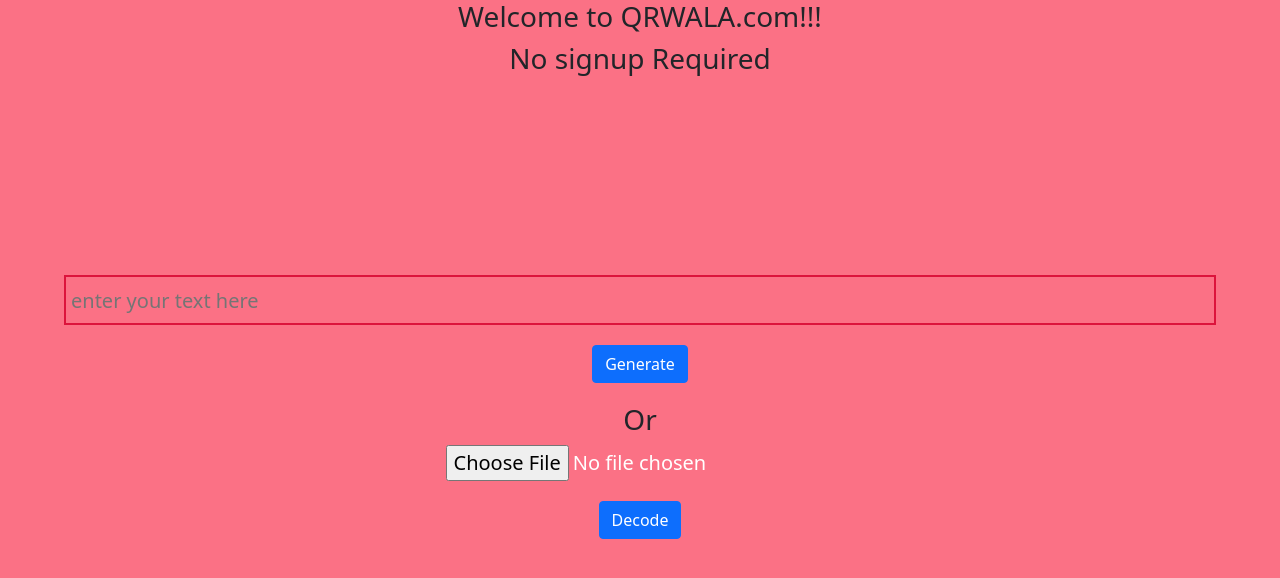
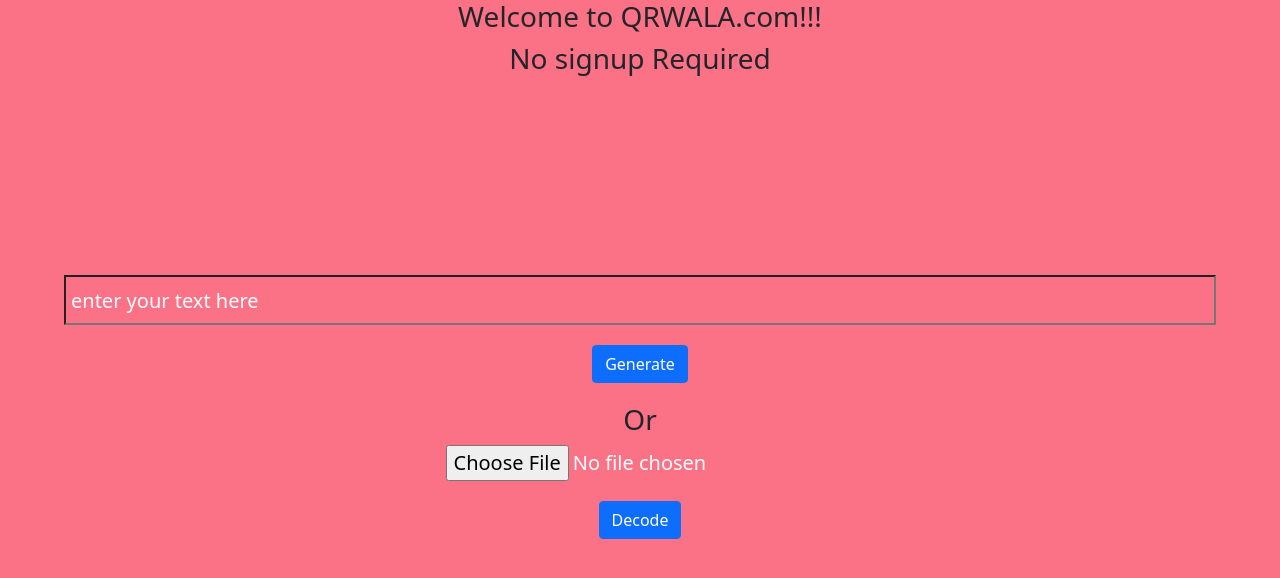
Before and after one commit to EH-GD-MOHIT21/QrGenerator, a Django app: page / in a window 1280 px wide. Shown: the top 578 px of the page. Run offline with Django 3.2, Linux system fonts and the light colour scheme.

Commit message:
Update index.css

```diff
--- a/public/static/css/index.css
+++ b/public/static/css/index.css
@@ -25,7 +25,11 @@
     margin: 20px auto;
     padding: 5px;
     background: none;
-    border: 2px solid crimson;
+/*     border: 2px solid crimson; */
+    color: white;
+}
+
+::placeholder{
     color: white;
 }
 
```
